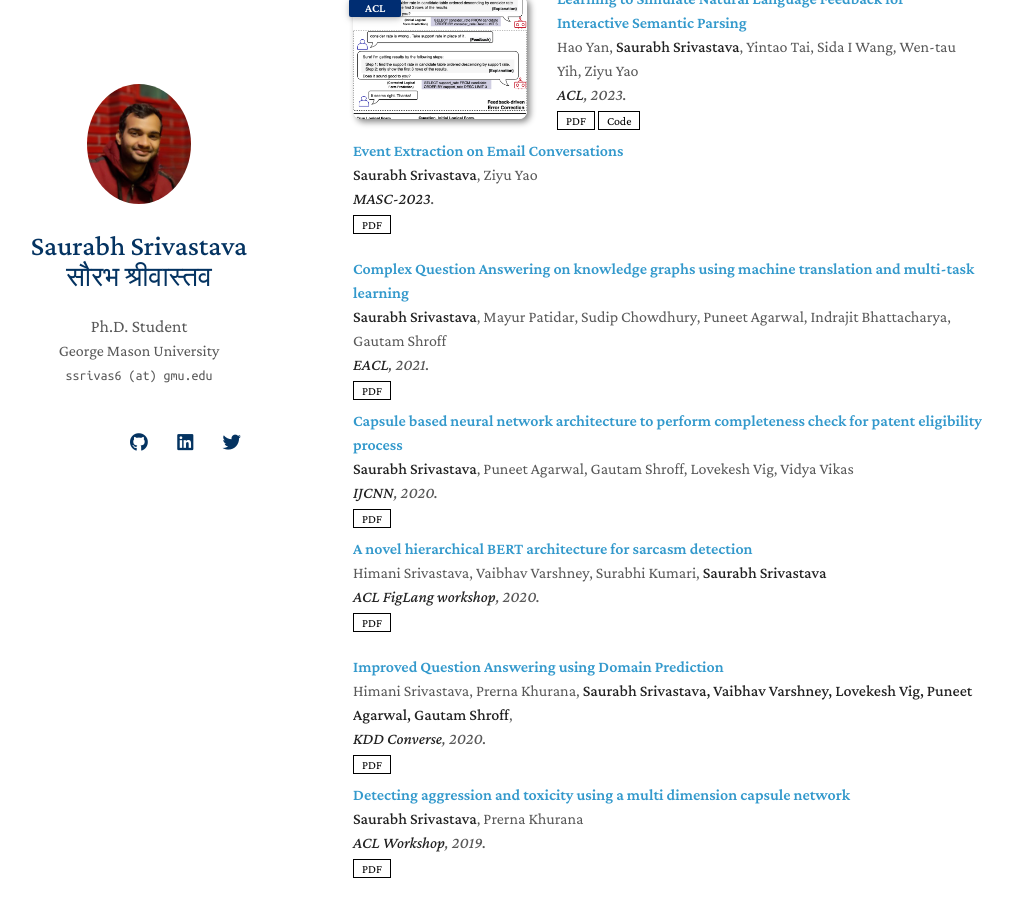
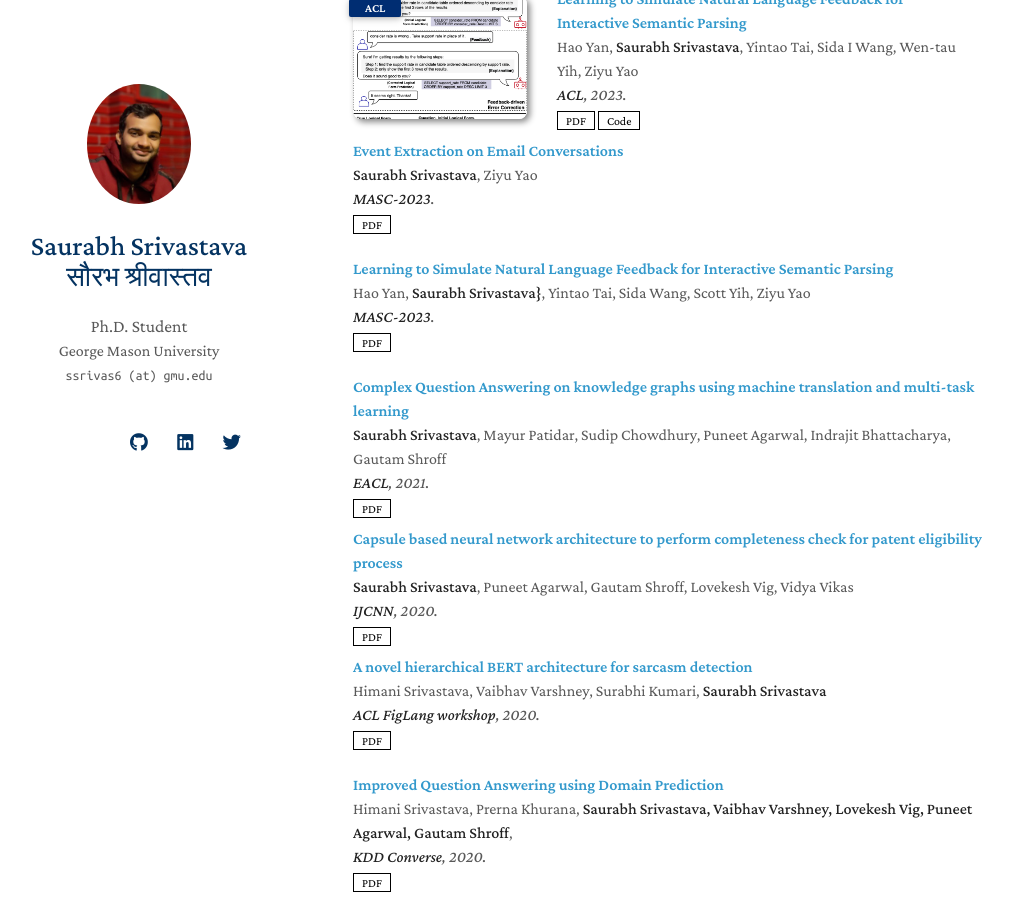
Before and after one commit to salokr/salokr.github.io, a Jekyll site: the page built from index.md, in a window 1280 px wide and 900 px high, scrolled down 2760 px. Shown: the whole window, without its empty margins (137-1150 px from the left). Built offline with Jekyll 4.4.1, drawn with Linux system fonts in a browser that asks for light colours; nearby versions of some CDN libraries; a style sheet for code colours, icons or effects is not loaded; our own code applies the rules of GitHub Pages for plain Markdown files.

Commit message:
Update publications.md

```diff
--- a/_includes/publications.md
+++ b/_includes/publications.md
@@ -181,6 +181,23 @@
     </div>
   </div>
 </li>
+
+
+
+<li>
+  <div class="col-sm-9" style="position: relative;padding-right: 15px;padding-left: 20px;">
+    <div class="title"><a href="#">Learning to Simulate Natural Language Feedback for Interactive Semantic Parsing</a></div>
+    <div class="author">Hao Yan, <strong>Saurabh Srivastava}</strong>, Yintao Tai, Sida Wang, Scott Yih, Ziyu Yao</div>
+    <div class="periodical"><em><strong>MASC-2023</strong>.</em></div>
+    <div class="links">
+      <a href="#" class="btn btn-sm z-depth-0" role="button" target="_blank" style="font-size:12px;">PDF</a>
+    </div>
+  </div>
+</li>
+
+
+
+
   <li>
   <div class="col-sm-9" style="position: relative;padding-right: 15px;padding-left: 20px;">
     <div class="title"><a href="https://aclanthology.org/2021.eacl-main.300/">Complex Question Answering on knowledge graphs using machine translation and multi-task learning</a></div>
```
